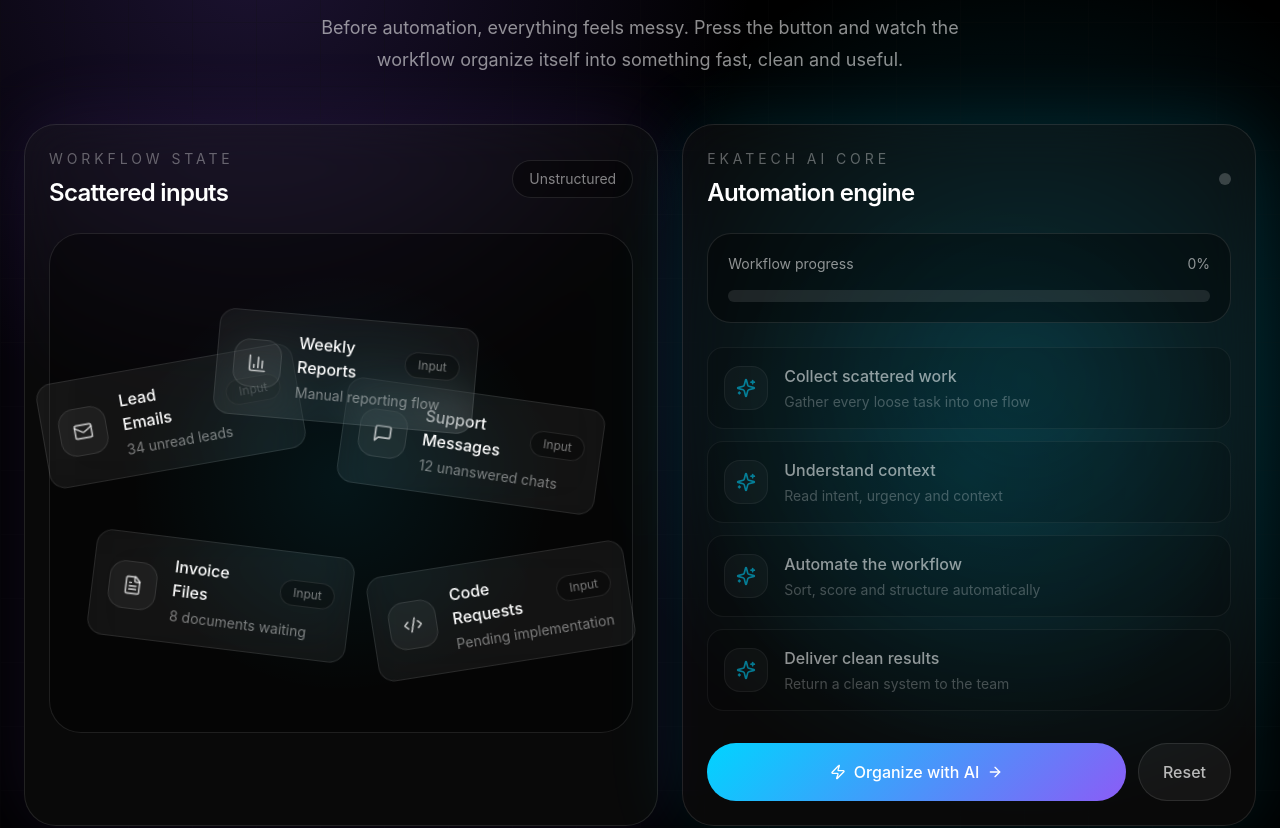
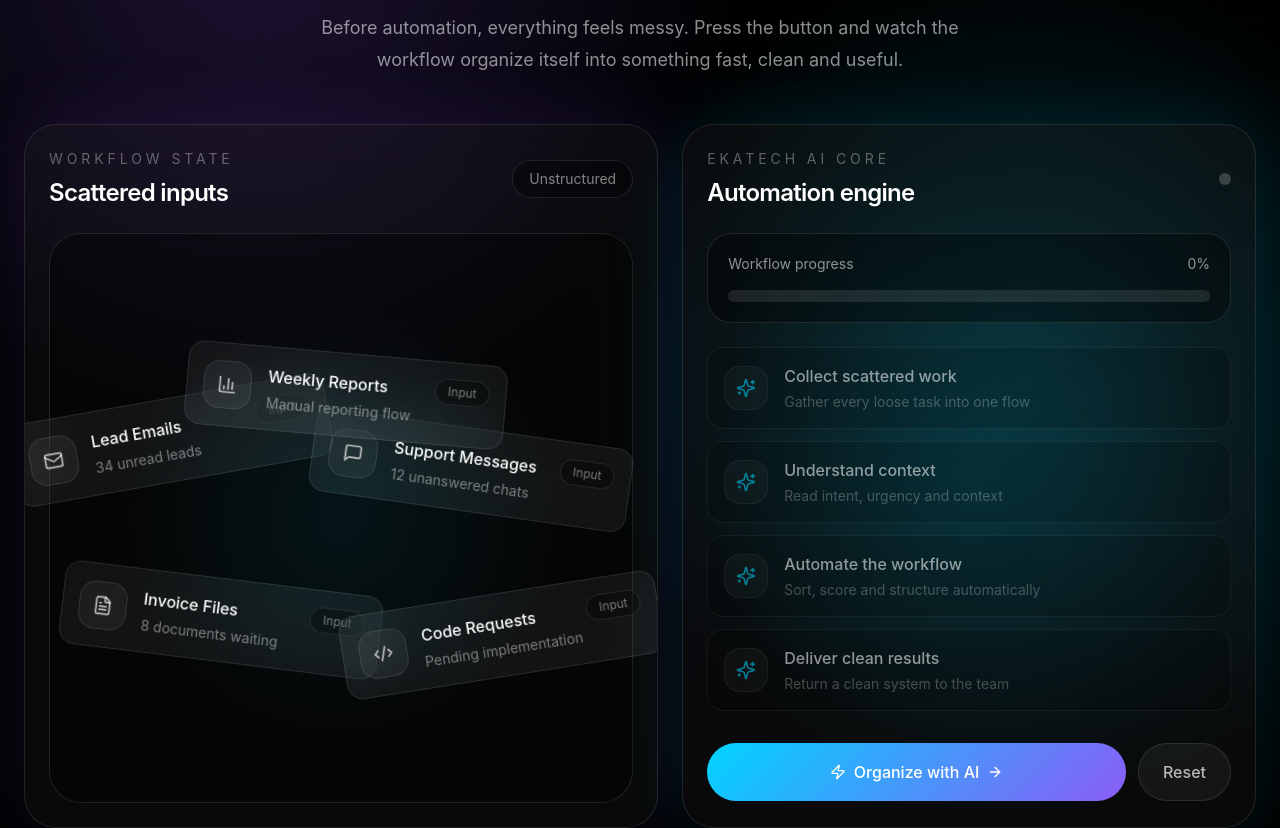
Before and after one commit to Ezakamak/ekatechsite, a React (Vite) app: page / in a window 1280 px wide. Shown: the part 4840-5668 px from the top of the page. Built offline with nearby package versions, Linux system fonts and the light colour scheme.

Commit message:
Fix automation card overlap

```diff
--- a/src/app/components/AutomationSimulator.tsx
+++ b/src/app/components/AutomationSimulator.tsx
@@ -149,9 +149,9 @@
             whileInView={{ opacity: 1, x: 0 }}
             viewport={{ once: true }}
             transition={{ duration: 0.6 }}
-            className="relative min-h-[620px] overflow-hidden rounded-[2rem] border border-white/10 bg-white/[0.035] p-6 shadow-[0_0_80px_rgba(139,92,246,0.12)] backdrop-blur-xl"
+            className="relative min-h-[700px] overflow-hidden rounded-[2rem] border border-white/10 bg-white/[0.035] p-6 shadow-[0_0_80px_rgba(139,92,246,0.12)] backdrop-blur-xl"
           >
-            <div className="mb-5 flex items-center justify-between">
+            <div className="mb-5 flex items-center justify-between gap-4">
               <div>
                 <p className="text-sm uppercase tracking-[0.28em] text-white/35">Workflow state</p>
                 <h3 className="mt-2 text-2xl font-semibold tracking-[-0.03em] text-white">
@@ -159,30 +159,30 @@
                 </h3>
               </div>
 
-              <div className="rounded-full border border-white/10 bg-black/35 px-4 py-2 text-sm text-white/50">
+              <div className="shrink-0 rounded-full border border-white/10 bg-black/35 px-4 py-2 text-sm text-white/50">
                 {phase === "idle" ? "Unstructured" : phase === "running" ? "Processing" : "Optimized"}
               </div>
             </div>
 
-            <div className="relative mt-6 h-[500px] rounded-[2rem] border border-white/10 bg-black/35">
+            <div className="relative mt-6 h-[570px] rounded-[2rem] border border-white/10 bg-black/35">
               <div className="absolute inset-0 bg-[radial-gradient(circle_at_center,rgba(0,212,255,0.08),transparent_55%)]" />
 
               {phase !== "idle" && (
                 <motion.div
                   initial={{ opacity: 0 }}
                   animate={{ opacity: 1 }}
-                  className="absolute left-1/2 top-8 h-[420px] w-px -translate-x-1/2 bg-[linear-gradient(to_bottom,transparent,rgba(0,212,255,0.35),transparent)]"
+                  className="absolute left-1/2 top-10 h-[490px] w-px -translate-x-1/2 bg-[linear-gradient(to_bottom,transparent,rgba(0,212,255,0.35),transparent)]"
                 />
               )}
 
               {items.map((item, index) => {
                 const Icon = item.icon;
-                const orderedY = -170 + index * 88;
+                const orderedY = -220 + index * 110;
 
                 return (
                   <motion.div
                     key={item.title}
-                    className="absolute left-1/2 top-1/2 z-10 w-[260px] -translate-x-1/2"
+                    className="absolute left-1/2 top-1/2 z-10 w-[320px] max-w-[calc(100%-2rem)] -translate-x-1/2"
                     initial={false}
                     animate={
                       phase === "idle"
@@ -233,7 +233,7 @@
 
                       <div className="relative flex items-center gap-4">
                         <div
-                          className={`flex h-12 w-12 items-center justify-center rounded-2xl border ${
+                          className={`flex h-12 w-12 shrink-0 items-center justify-center rounded-2xl border ${
                             phase === "done"
                               ? "border-emerald-300/30 bg-emerald-300/10"
                               : phase === "running"
@@ -250,8 +250,8 @@
 
                         <div className="min-w-0 flex-1">
                           <div className="flex items-center justify-between gap-4">
-                            <p className="font-medium text-white">{item.title}</p>
-                            <span className="rounded-full border border-white/10 bg-black/30 px-3 py-1 text-xs text-white/45">
+                            <p className="font-medium leading-tight text-white">{item.title}</p>
+                            <span className="shrink-0 rounded-full border border-white/10 bg-black/30 px-3 py-1 text-xs text-white/45">
                               {phase === "done" ? "Done" : "Input"}
                             </span>
                           </div>
@@ -324,7 +324,7 @@
                     transition={{ delay: index * 0.08 }}
                   >
                     <div
-                      className={`flex h-11 w-11 items-center justify-center rounded-2xl border ${
+                      className={`flex h-11 w-11 shrink-0 items-center justify-center rounded-2xl border ${
                         phase === "done"
                           ? "border-emerald-300/30 bg-emerald-300/10"
                           : phase === "running"
```
